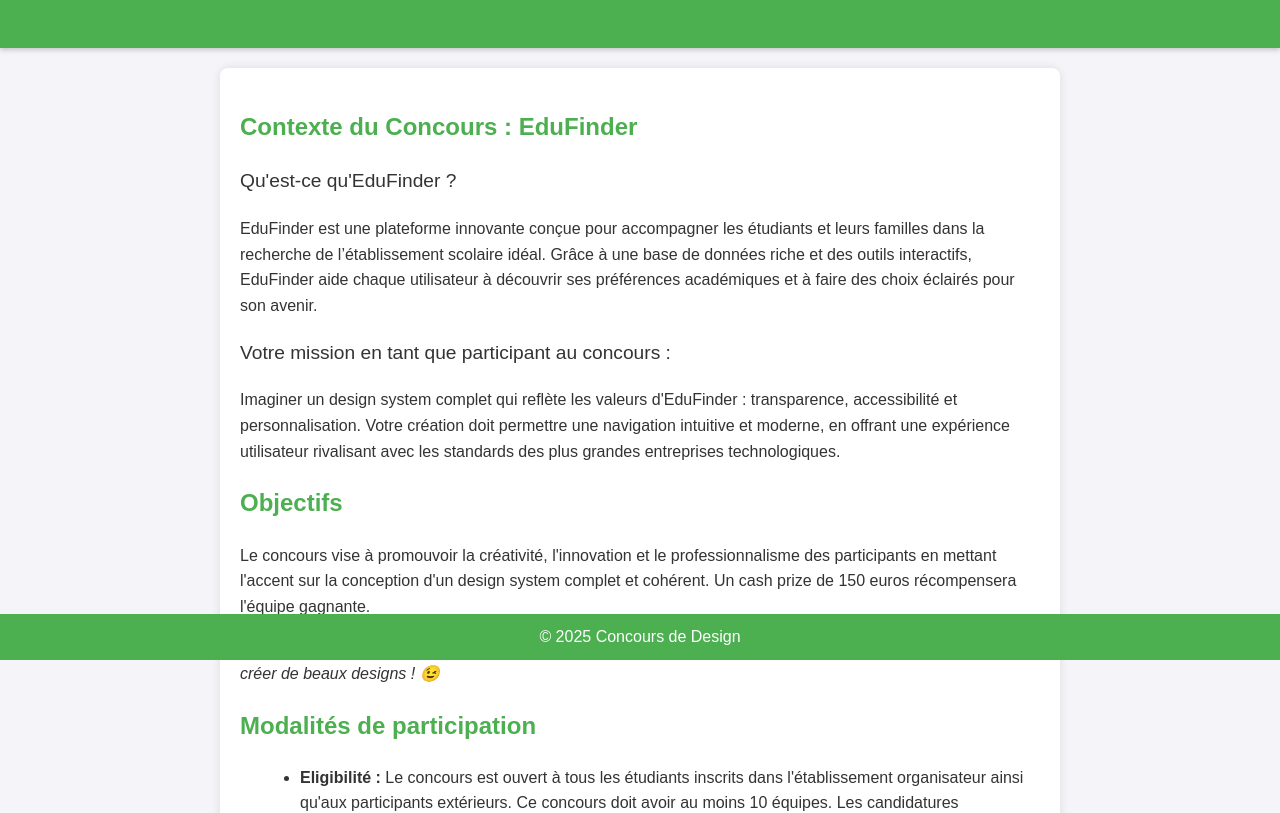
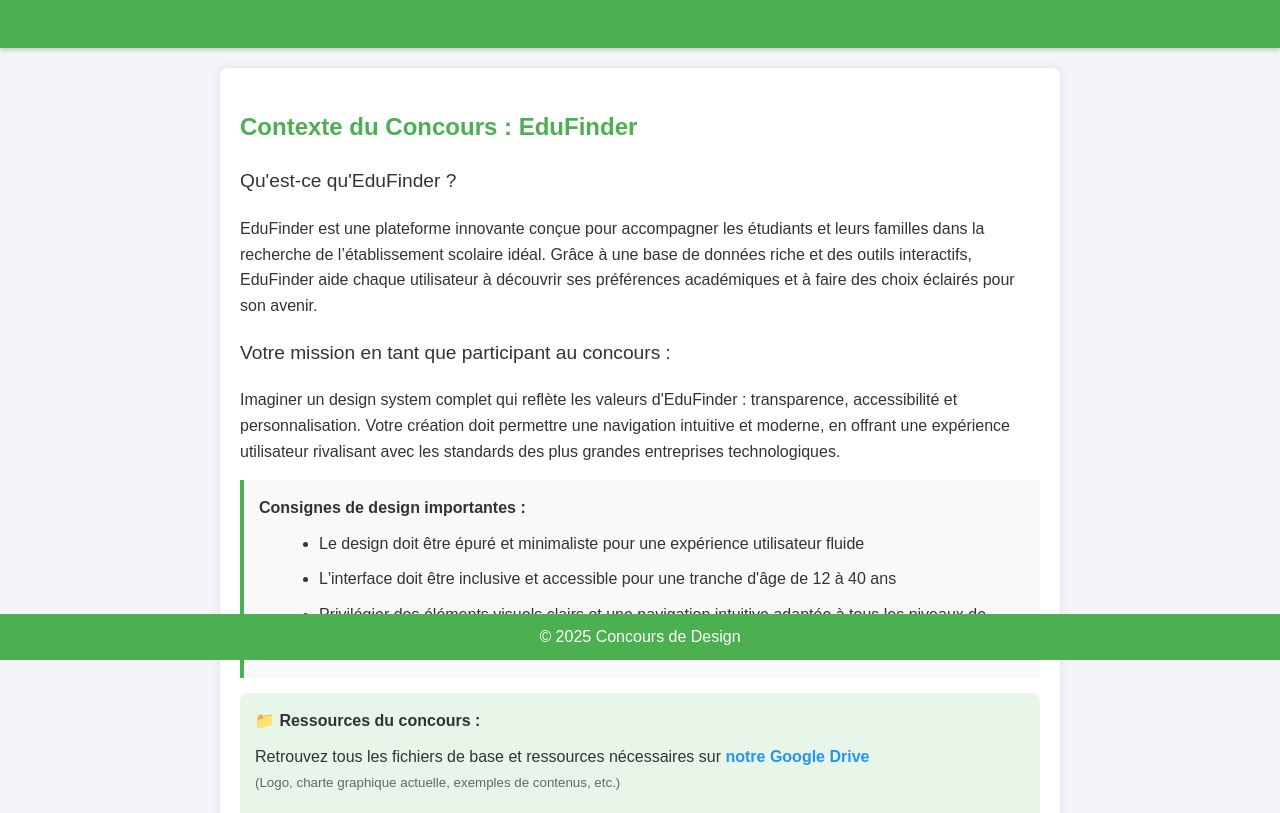
Before and after one commit to jeancdf/concour-design, a plain HTML site: page index.html in a window 1280 px wide. Shown: the part 140-953 px from the top of the page. Drawn offline with Linux system fonts and the light colour scheme.

Commit message:
Update index.html: Add important design guidelines and competition resources sections to enhance user experience and provide clear instructions for participants. Include a minimalist design approach and accessibility considerations.

```diff
--- a/index.html
+++ b/index.html
@@ -90,6 +90,30 @@
             <p>EduFinder est une plateforme innovante conçue pour accompagner les étudiants et leurs familles dans la recherche de l’établissement scolaire idéal. Grâce à une base de données riche et des outils interactifs, EduFinder aide chaque utilisateur à découvrir ses préférences académiques et à faire des choix éclairés pour son avenir.</p>
             <p style="font-size: 1.2rem;">Votre mission en tant que participant au concours :</p>
             <p>Imaginer un design system complet qui reflète les valeurs d'EduFinder : transparence, accessibilité et personnalisation. Votre création doit permettre une navigation intuitive et moderne, en offrant une expérience utilisateur rivalisant avec les standards des plus grandes entreprises technologiques.</p>
+            <div style="background-color: #f8f9fa; padding: 15px; border-left: 4px solid #4CAF50; margin: 15px 0;">
+                <p style="margin: 0;"><strong>Consignes de design importantes :</strong></p>
+                <ul style="margin-top: 10px; margin-bottom: 0;">
+                    <li>Le design doit être épuré et minimaliste pour une expérience utilisateur fluide</li>
+                    <li>L'interface doit être inclusive et accessible pour une tranche d'âge de 12 à 40 ans</li>
+                    <li>Privilégier des éléments visuels clairs et une navigation intuitive adaptée à tous les niveaux de familiarité numérique</li>
+                </ul>
+            </div>
+
+            <div style="background-color: #e8f5e9; padding: 15px; border-radius: 8px; margin: 15px 0;">
+                <p style="margin: 0;">
+                    <strong>📁 Ressources du concours :</strong>
+                </p>
+                <p style="margin-top: 10px;">
+                    Retrouvez tous les fichiers de base et ressources nécessaires sur
+                    <a href="https://drive.google.com/drive/folders/your-folder-id"
+                       target="_blank"
+                       style="color: #2196F3; text-decoration: none; font-weight: bold;">
+                        notre Google Drive
+                    </a>
+                    <br>
+                    <small style="color: #666;">(Logo, charte graphique actuelle, exemples de contenus, etc.)</small>
+                </p>
+            </div>
         </section>
         <section>
             <h2>Objectifs</h2>
```
